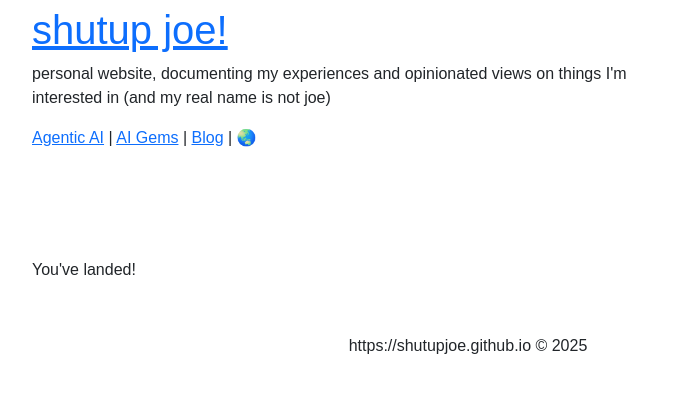
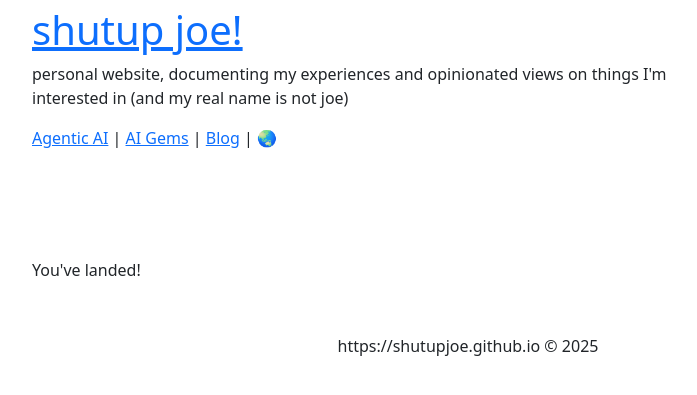
Before and after one commit to coffeeml/coffeeml.github.io, a Jekyll site: the page built from index.markdown, in a window 1280 px wide. Shown: the top 395 px of the page, without its empty margins (172-869 px from the left). Built offline with Jekyll 4.4.1, drawn with Linux system fonts in a browser that asks for light colours; nearby versions of some CDN libraries; some web fonts are replaced.

Commit message:
Update main.css

```diff
--- a/css/main.css
+++ b/css/main.css
@@ -1,5 +1,5 @@
 body {
-  font-family: "Hammersmith One", sans-serif;
+  font-family: "Barriecito", system-ui;
   font-weight: 400;
   font-style: normal;
 }
```
